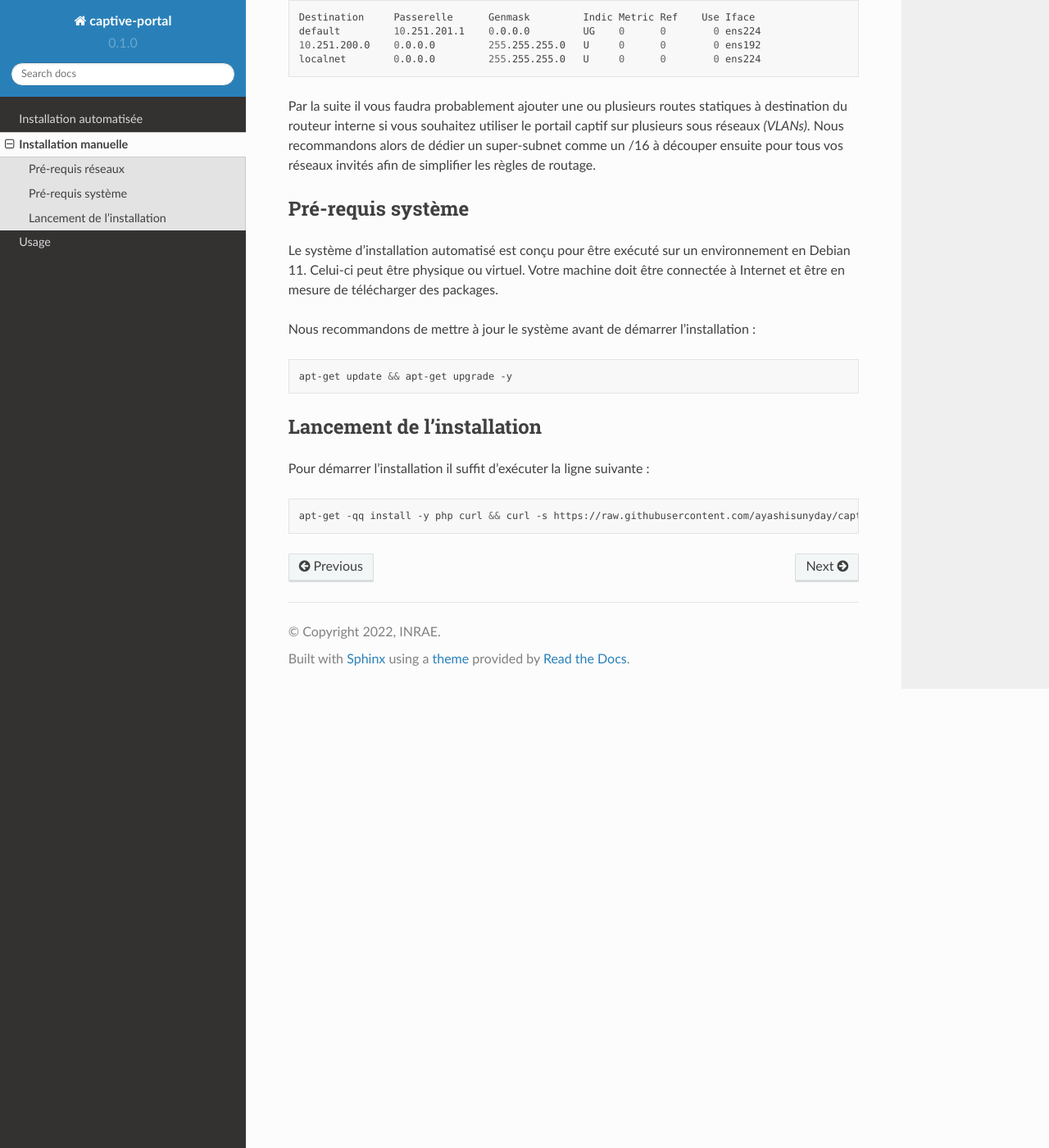
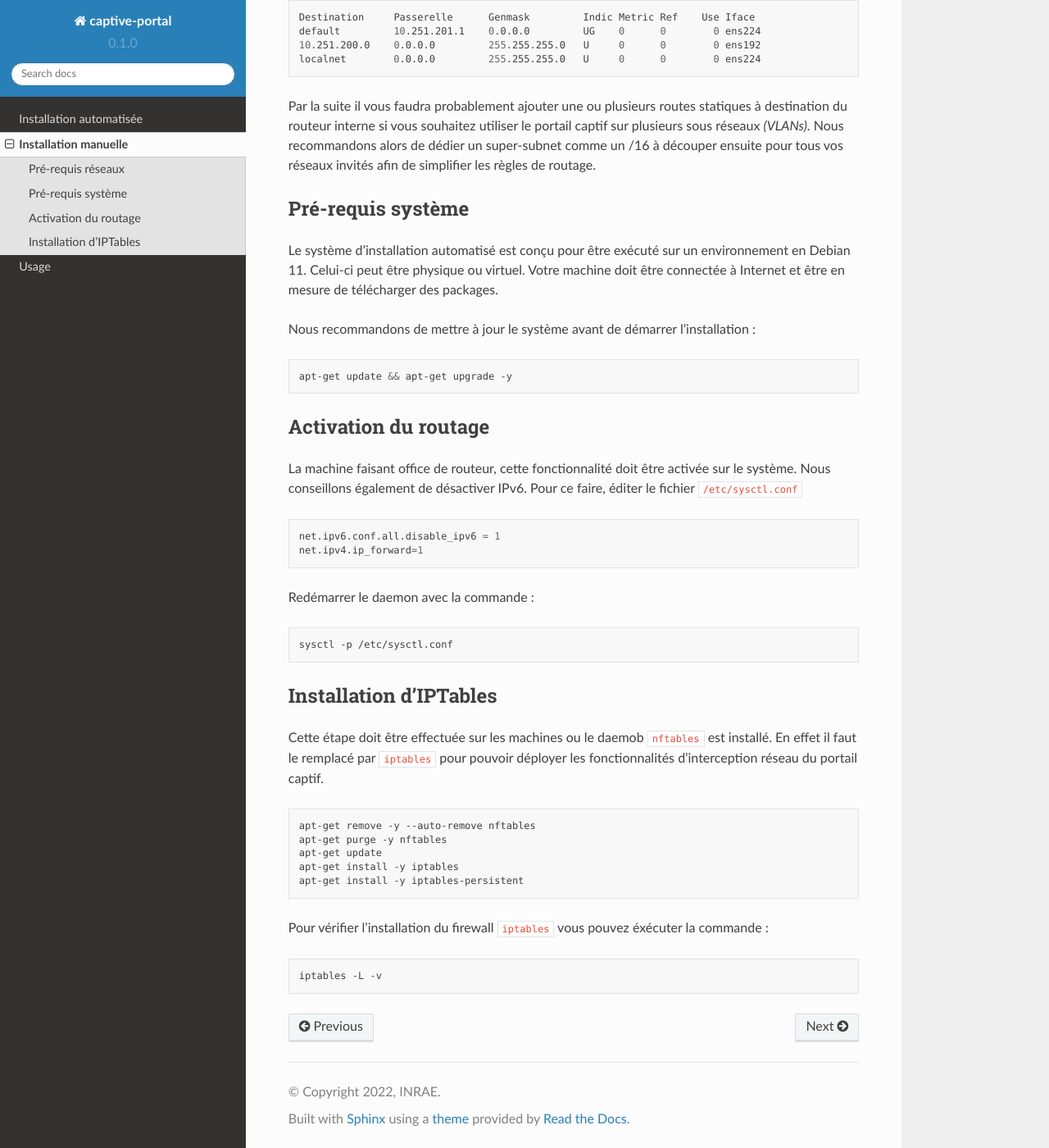
Before and after one commit to ayashisunyday/eduauth, a Sphinx documentation site: the page built from docs/source/manual.install.rst, in a window 1280 px wide and 1400 px high, scrolled down 1311 px. Shown: the whole window at 82% size. Built offline with Sphinx 7.4.7 and the Read the Docs theme 2.0.0, drawn with Linux system fonts in a browser that asks for light colours.

Commit message:
Update manual.install.rst

```diff
--- a/docs/source/manual.install.rst
+++ b/docs/source/manual.install.rst
@@ -61,11 +61,37 @@ Nous recommandons de mettre à jour le système avant de démarrer l'installatio
 
    apt-get update && apt-get upgrade -y
 
-Lancement de l'installation
+Activation du routage
 ------------
 
-Pour démarrer l'installation il suffit d'exécuter la ligne suivante :
+La machine faisant office de routeur, cette fonctionnalité doit être activée sur le système. Nous conseillons également de désactiver IPv6. Pour ce faire, éditer le fichier ``/etc/sysctl.conf``
 
 .. code-block:: bash
 
-   apt-get -qq install -y php curl && curl -s https://raw.githubusercontent.com/ayashisunyday/captive-portal/main/install/install.php | php
+   net.ipv6.conf.all.disable_ipv6 = 1
+   net.ipv4.ip_forward=1
+
+Redémarrer le daemon avec la commande :
+
+.. code-block:: bash
+
+   sysctl -p /etc/sysctl.conf
+
+Installation d'IPTables
+------------
+
+Cette étape doit être effectuée sur les machines ou le daemob ``nftables`` est installé. En effet il faut le remplacé par ``iptables`` pour pouvoir déployer les fonctionnalités d'interception réseau du portail captif.
+
+.. code-block:: bash
+
+   apt-get remove -y --auto-remove nftables
+   apt-get purge -y nftables
+   apt-get update
+   apt-get install -y iptables
+   apt-get install -y iptables-persistent
+
+Pour vérifier l'installation du firewall ``iptables`` vous pouvez éxécuter la commande :
+
+.. code-block:: bash
+
+   iptables -L -v
```
